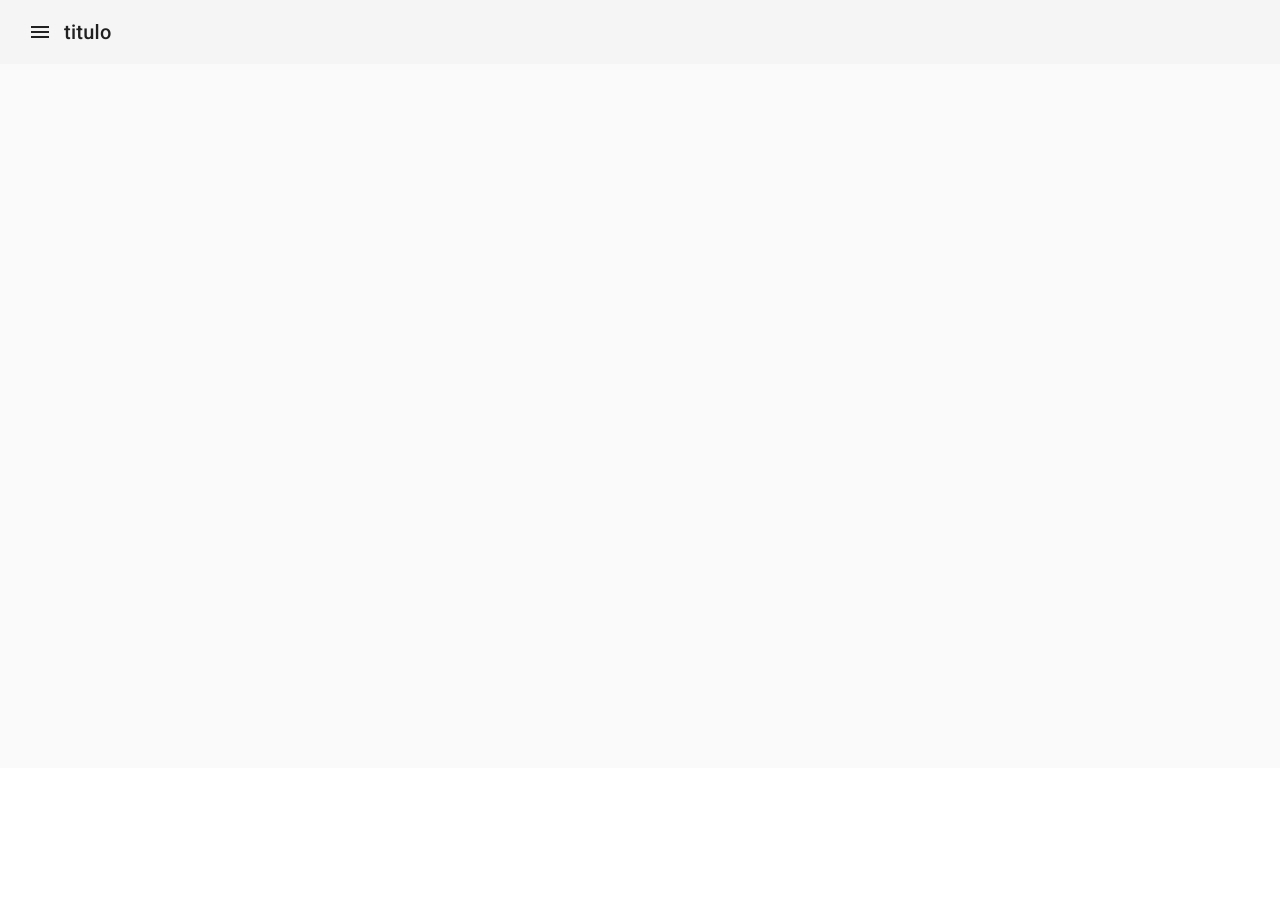
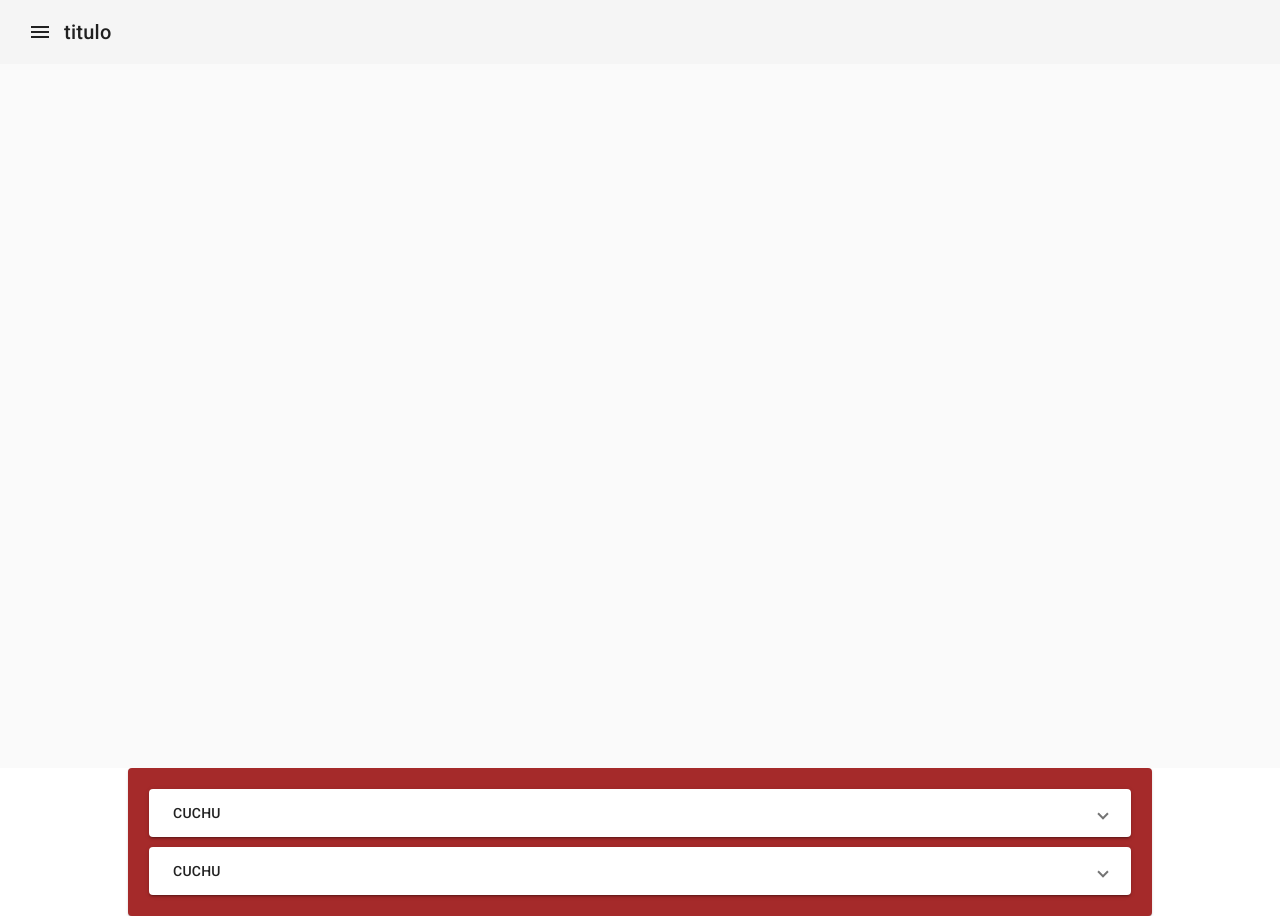
Before and after one commit to guestuser10/SFIU, an Angular app: page / in a window 1280 px wide. Before the commit the page ends 800 px from the top, so only its background shows below. Built offline with nearby package versions, Linux system fonts and the light colour scheme.

Commit message:
main menu 1.0

```diff
--- a/src/app/app.component.html
+++ b/src/app/app.component.html
@@ -1 +1,2 @@
 <app-nav-menu-component></app-nav-menu-component>
+<app-main-menu-component></app-main-menu-component>
--- a/src/app/app.module.ts
+++ b/src/app/app.module.ts
@@ -5,6 +5,7 @@ import { AppRoutingModule } from './app-routing.module';
 import { AppComponent } from './app.component';
 import { BrowserAnimationsModule } from '@angular/platform-browser/animations';
 import { NavMenuModule } from './nav-menu/nav-menu.module';
+import { MainMenuModule } from './main-menu/main-menu.module';
 
 @NgModule({
   declarations: [
@@ -14,7 +15,8 @@ import { NavMenuModule } from './nav-menu/nav-menu.module';
     BrowserModule,
     AppRoutingModule,
     BrowserAnimationsModule,
-    NavMenuModule
+    NavMenuModule,
+    MainMenuModule,
   ],
   providers: [],
   bootstrap: [AppComponent]
--- /dev/null
+++ b/src/app/main-menu/main-menu-component/main-menu-component.component.css
@@ -0,0 +1,18 @@
+/* styles.css */
+.card-container {
+    background-color: brown;
+    width: 80%;
+    margin: 0 auto;
+    padding: 5px;
+}
+
+.panel {
+    margin-bottom: 10px;
+}
+
+.form-field-container {
+    display: flex;
+    align-items: center;
+    width: 95%;
+    margin: 0 auto;
+}
--- /dev/null
+++ b/src/app/main-menu/main-menu-component/main-menu-component.component.html
@@ -0,0 +1,19 @@
+<mat-card class="card-container">
+    <mat-card-content>
+      <mat-expansion-panel *ngFor="let problema of problemas" class="panel">
+            <mat-expansion-panel-header>
+                <mat-panel-title>
+                    {{ problema.nombre_creyente }}
+                </mat-panel-title>
+            </mat-expansion-panel-header>
+            <mat-form-field class="form-field-container">
+                <div class="form-field-container">
+                    <input matInput [(ngModel)]="problema.descripcion" placeholder="Descripción" readonly>
+                    <button mat-icon-button>
+                        <mat-icon>arrow_forward</mat-icon>
+                    </button>
+                </div>
+            </mat-form-field>
+        </mat-expansion-panel>
+    </mat-card-content>
+</mat-card>
--- /dev/null
+++ b/src/app/main-menu/main-menu-component/main-menu-component.component.ts
@@ -0,0 +1,37 @@
+import { Component } from '@angular/core';
+
+@Component({
+  selector: 'app-main-menu-component',
+  templateUrl: './main-menu-component.component.html',
+  styleUrls: ['./main-menu-component.component.css']
+})
+export class MainMenuComponentComponent {
+  problemas = [
+    {
+      "id": 2,
+      "id_creyente": 1,
+      "nombre_creyente": "CUCHU",
+      "descripcion": "mamarre mamarre",
+      "fecha_creacion": "2023-09-24T13:58:03Z",
+      "revision": "2023-09-25T13:58:32Z",
+      "id_estado": 1,
+      "activo": 1
+    },
+    {
+      "id": 1,
+      "id_creyente": 1,
+      "nombre_creyente": "CUCHU",
+      "descripcion": "Problema de prueba",
+      "fecha_creacion": "2023-09-30T12:00:00Z",
+      "revision": "2023-10-07T12:00:00Z",
+      "id_estado": 1,
+      "activo": 1
+    }
+  ];
+  problemasConRevision = this.problemas.map(problema => {
+    if (!problema.revision) {
+      return { ...problema, descripcionCorta: problema.descripcion.slice(0, 10) };
+    }
+    return problema;
+  });
+}
```
Also changed, not shown: src/app/ang-mat-imp/ang-mat-imp.module.ts (+9 -0 lines), src/app/main-menu/main-menu.module.ts (added, +19 -0 lines), 1 other file (tests, documents, lock files or other folders).
